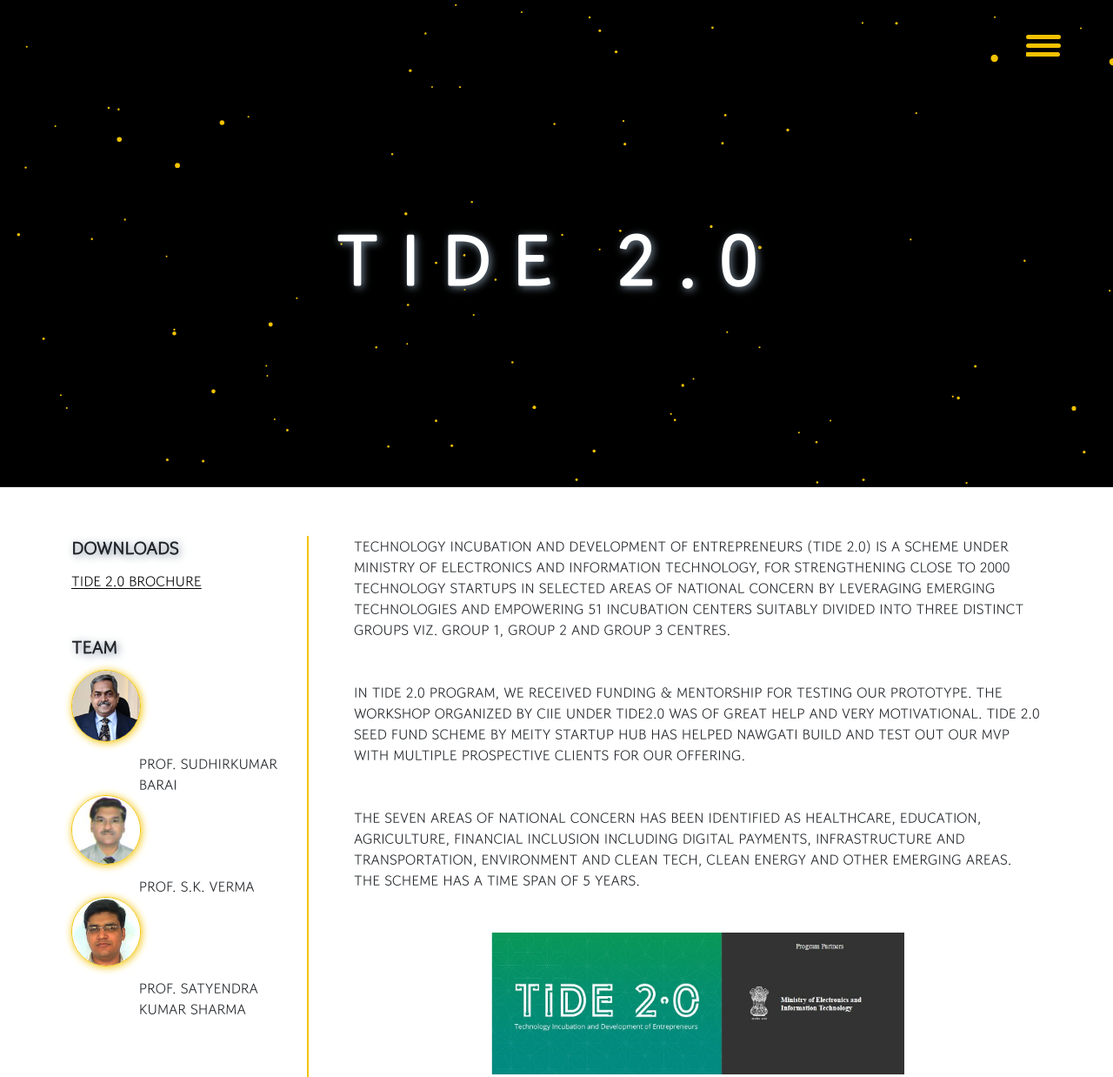
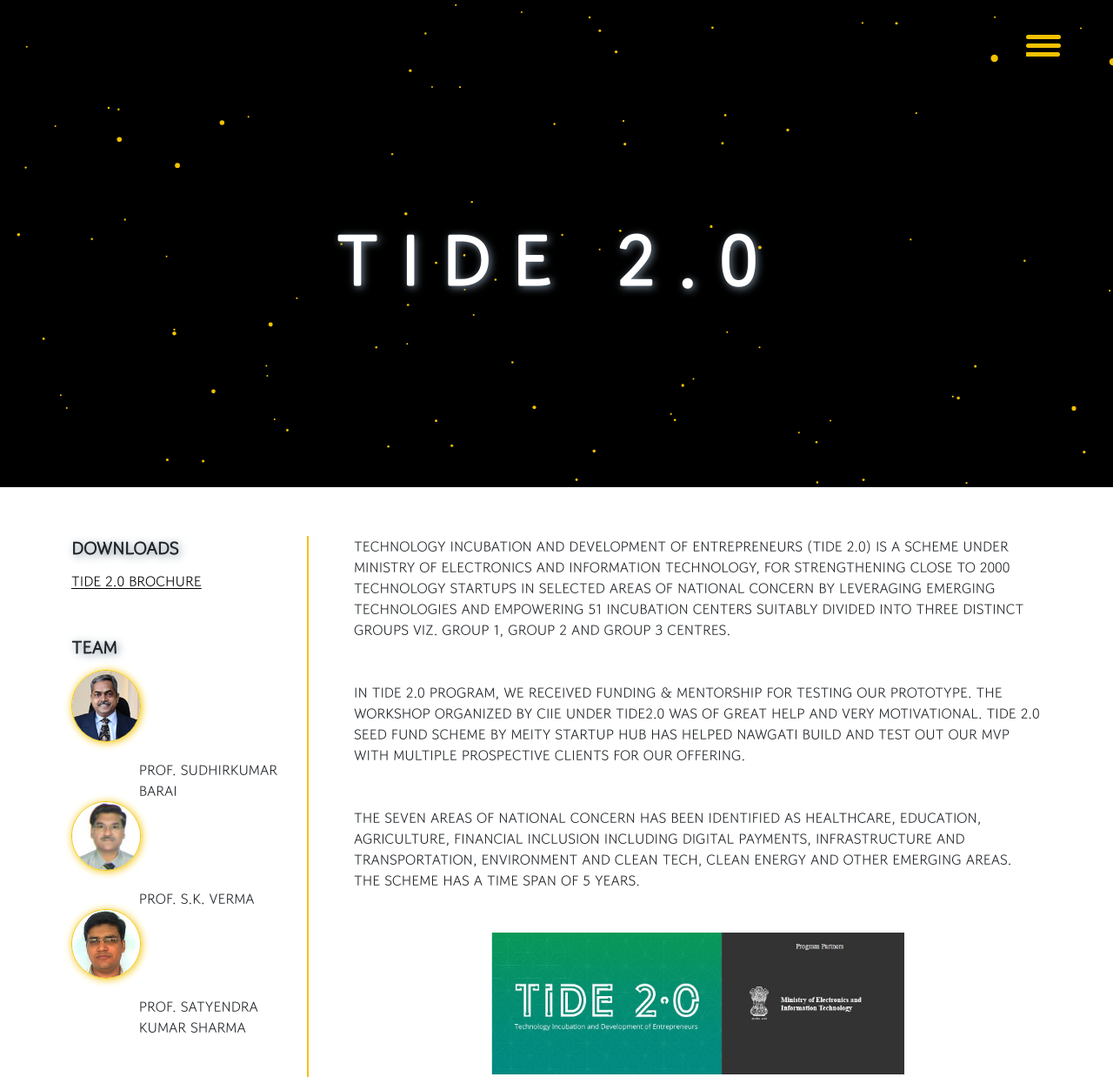
Before and after one commit to atharwa-pandey/PIEDS_Website_New_Redisgn, a plain HTML site: page tide2.html in a window 1280 px wide. Shown: the top 1238 px of the page at 87% size. Drawn offline with nearby package versions, Linux system fonts and the light colour scheme.

Commit message:
Update tide.css

```diff
--- a/css/tide.css
+++ b/css/tide.css
@@ -307,7 +307,7 @@ body, html {
 .names{
     float: right;
     width: 70%;
-    margin-top: 5%;
+    margin-top: 20px;
 
 }
 .sideline {
```
